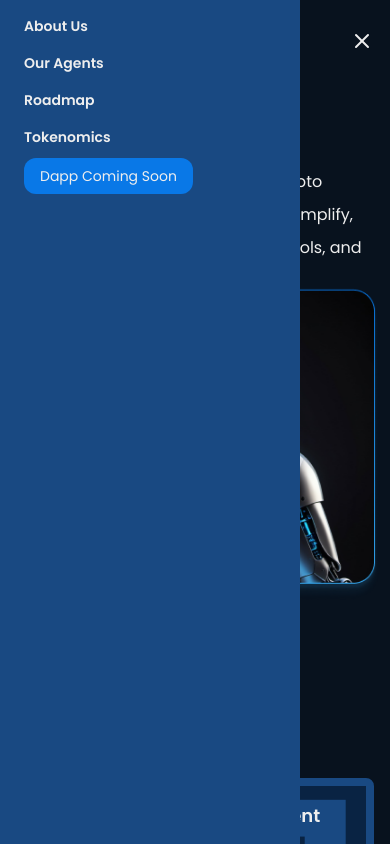
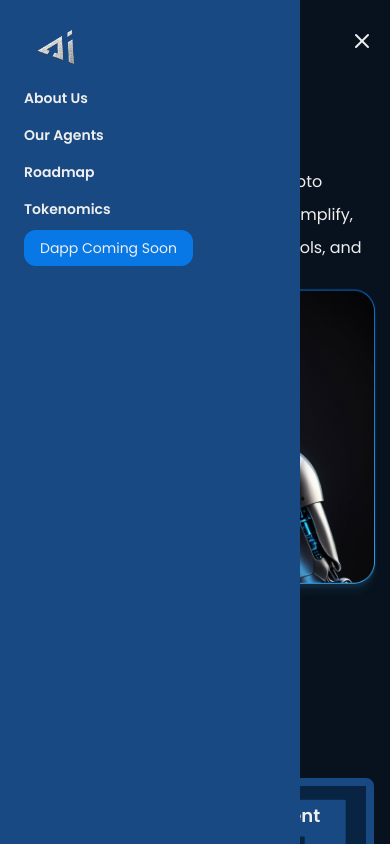
Before and after one commit to tahir-rafique/agenix-ai, a React (Vite) app: page / in a window 390 px wide. Both pictures are taken after a click on the button 361 px from the left and 40 px from the top of the page. Shown: the top 844 px of the page. Built offline with nearby package versions, Linux system fonts and the light colour scheme.

Commit message:
navbar updated

```diff
--- a/src/components/Navbar.jsx
+++ b/src/components/Navbar.jsx
@@ -43,7 +43,13 @@ const Navbar = () => {
       </div>
 
       {menuOpen && (
-        <div className="bg-muted py-4 w-[300px] fixed top-0 h-screen z-50  left-0 lg:hidden flex flex-col gap-4 px-6 ">
+        <div className="bg-muted py-4 w-[300px] fixed top-0 h-screen z-50  left-0 lg:hidden flex flex-col gap-4 px-6 transition-all duration-300 ease-linear">
+          <div>
+            <a href="/">
+              <img src={ailogo} alt="" className="h-20 max-sm:h-14" />
+            </a>
+          </div>
+
           <div>
             <ul className="flex flex-col gap-4">
               {navHeading.map((item, index) => (
```
